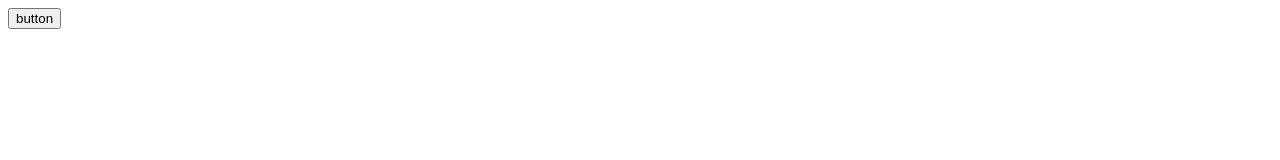
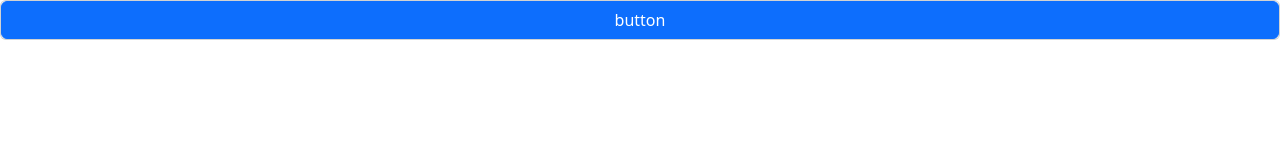
Before and after one commit to birawakaca/profile, a plain HTML site: page index.html in a window 1280 px wide. Drawn offline with nearby package versions, Linux system fonts and the light colour scheme.

Commit message:
Update index.html

```diff
--- a/index.html
+++ b/index.html
@@ -1,8 +1,15 @@
 <!doctype html>
 <html>
-  <head>
-  </head>
-  <body>
-    <button class="" type="button">button</button>
-  </body>
+<head>
+  <meta name="viewport" content="width=device-width, initial-scale=1">
+  <link href="https://cdn.jsdelivr.net/npm/bootstrap@5.2.3/dist/css/bootstrap.min.css" rel="stylesheet" integrity="sha384-rbsA2VBKQhggwzxH7pPCaAqO46MgnOM80zW1RWuH61DGLwZJEdK2Kadq2F9CUG65" crossorigin="anonymous">
+  <script src="https://cdn.jsdelivr.net/npm/@popperjs/core@2.11.6/dist/umd/popper.min.js" integrity="sha384-oBqDVmMz9ATKxIep9tiCxS/Z9fNfEXiDAYTujMAeBAsjFuCZSmKbSSUnQlmh/jp3" crossorigin="anonymous"></script>
+  <script src="https://cdn.jsdelivr.net/npm/bootstrap@5.2.3/dist/js/bootstrap.min.js" integrity="sha384-cuYeSxntonz0PPNlHhBs68uyIAVpIIOZZ5JqeqvYYIcEL727kskC66kF92t6Xl2V" crossorigin="anonymous"></script>
+  <script src="https://cdn.jsdelivr.net/npm/bootstrap@5.2.3/dist/js/bootstrap.bundle.min.js" integrity="sha384-kenU1KFdBIe4zVF0s0G1M5b4hcpxyD9F7jL+jjXkk+Q2h455rYXK/7HAuoJl+0I4" crossorigin="anonymous"></script>
+</head>
+<body>
+  <div class="card">
+  <button class="btn btn-primary" type="button">button</button>
+  </div>
+</body>
 </html>
```
